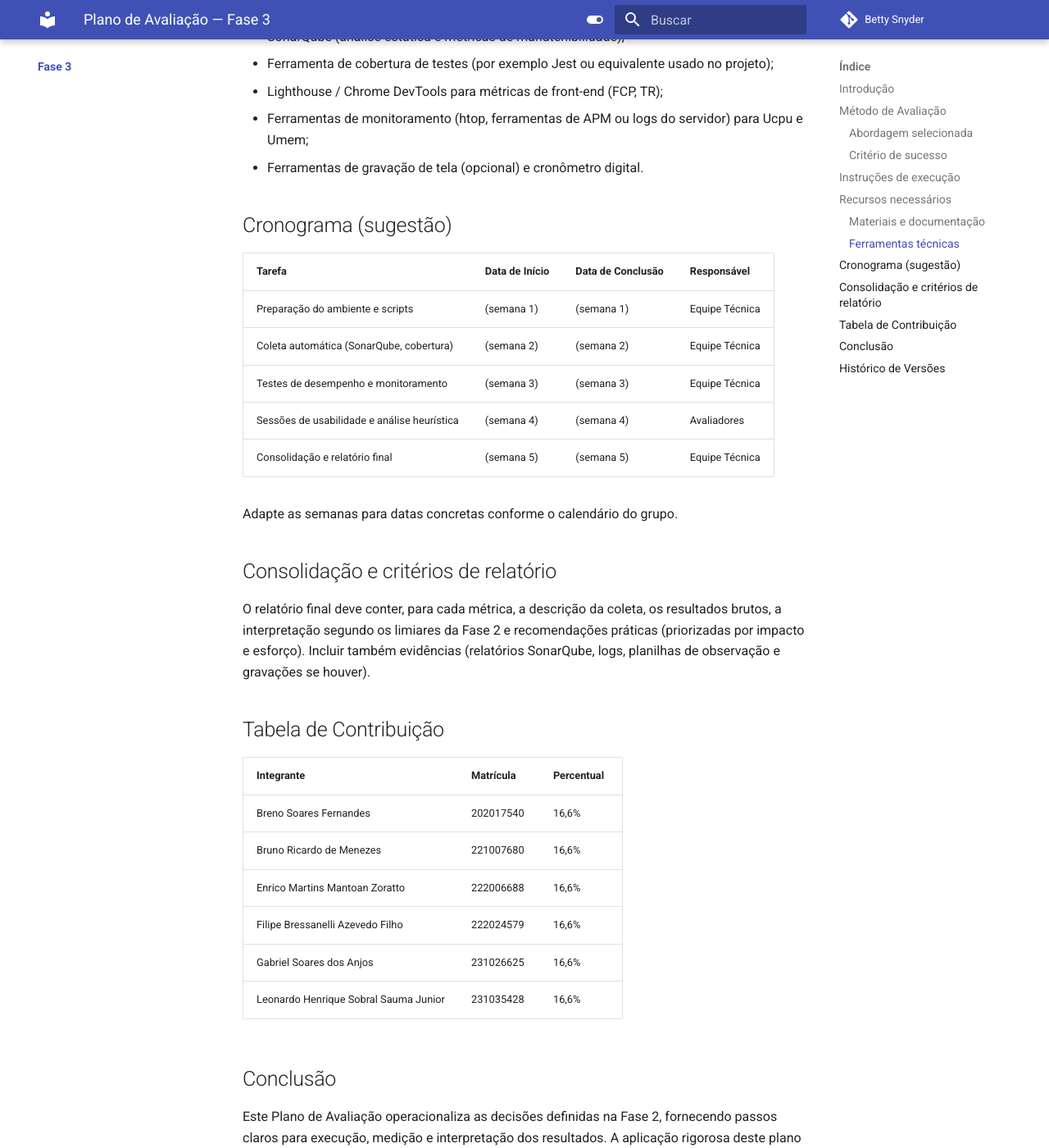
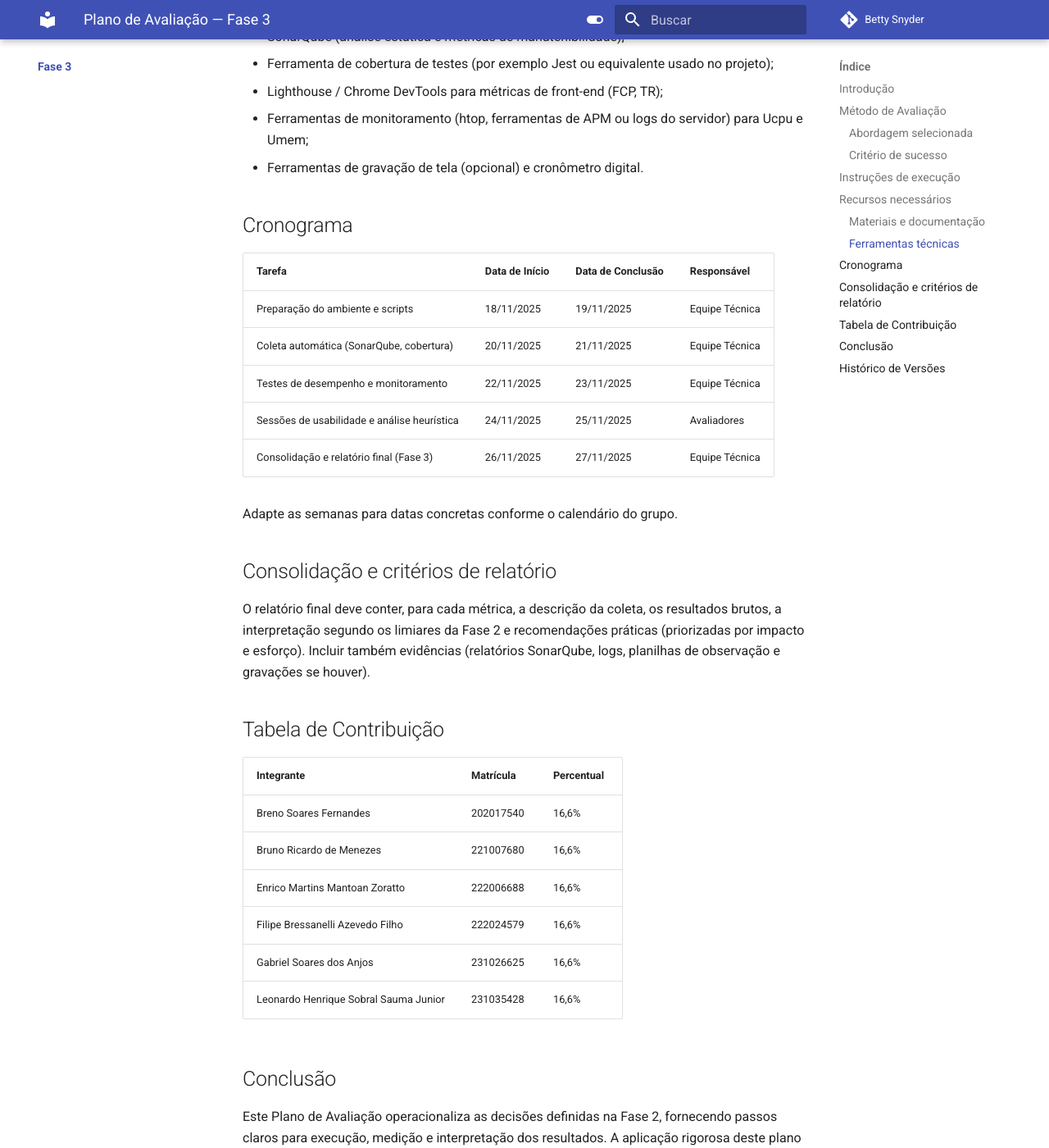
Before and after one commit to FCTE-Qualidade-de-Software-1/2025-2_T01_BETTY-SNYDER, an MkDocs documentation site: the page built from docs/Fase 3/index.md, in a window 1280 px wide and 1400 px high, scrolled down 1987 px. Shown: the whole window at 82% size. Built offline with MkDocs 1.6.1 and Material for MkDocs 9.7.7, drawn with Linux system fonts in a browser that asks for light colours; comment, search, counter and statistics services are not loaded; some of the changed text lies outside the part shown.

Commit message:
docs(fase3): atualiza cronograma com datas reais da Fase

```diff
--- a/docs/Fase 3/index.md
+++ b/docs/Fase 3/index.md
@@ -48,15 +48,16 @@ Durante as sessões observadas, registrar: tempo por tarefa, sucesso/falha, erro
 - Ferramentas de monitoramento (htop, ferramentas de APM ou logs do servidor) para Ucpu e Umem;
 - Ferramentas de gravação de tela (opcional) e cronômetro digital.
 
-## Cronograma (sugestão)
+## Cronograma
 
-| Tarefa                                  | Data de Início | Data de Conclusão | Responsável     |
-|-----------------------------------------|----------------|-------------------|-----------------|
-| Preparação do ambiente e scripts        | (semana 1)     | (semana 1)        | Equipe Técnica  |
-| Coleta automática (SonarQube, cobertura) | (semana 2)     | (semana 2)        | Equipe Técnica  |
-| Testes de desempenho e monitoramento    | (semana 3)     | (semana 3)        | Equipe Técnica  |
-| Sessões de usabilidade e análise heurística | (semana 4)  | (semana 4)        | Avaliadores     |
-| Consolidação e relatório final          | (semana 5)     | (semana 5)        | Equipe Técnica  |
+| Tarefa                                       | Data de Início | Data de Conclusão | Responsável     |
+|----------------------------------------------|----------------|-------------------|-----------------|
+| Preparação do ambiente e scripts             | 18/11/2025     | 19/11/2025        | Equipe Técnica  |
+| Coleta automática (SonarQube, cobertura)     | 20/11/2025     | 21/11/2025        | Equipe Técnica  |
+| Testes de desempenho e monitoramento         | 22/11/2025     | 23/11/2025        | Equipe Técnica  |
+| Sessões de usabilidade e análise heurística  | 24/11/2025     | 25/11/2025        | Avaliadores     |
+| Consolidação e relatório final (Fase 3)      | 26/11/2025     | 27/11/2025        | Equipe Técnica  |
+
 
 
 Adapte as semanas para datas concretas conforme o calendário do grupo.
@@ -86,3 +87,4 @@ Este Plano de Avaliação operacionaliza as decisões definidas na Fase 2, forne
 | Versão | Data       | Descrição                             | Autor(es)                                   |
 |--------|------------|---------------------------------------|----------------------------------------------|
 | 1.0    | 10/11/2025 | Inicio do Plano de Avaliação (Fase 3) |[Gabriel Soares](github.com/SAnjos3)|
+| 1.1    | 17/11/2025 | Atualização do cronograma com datas reais             | [Breno Fernandes](https://github.com/BrenoFrds) |
```
